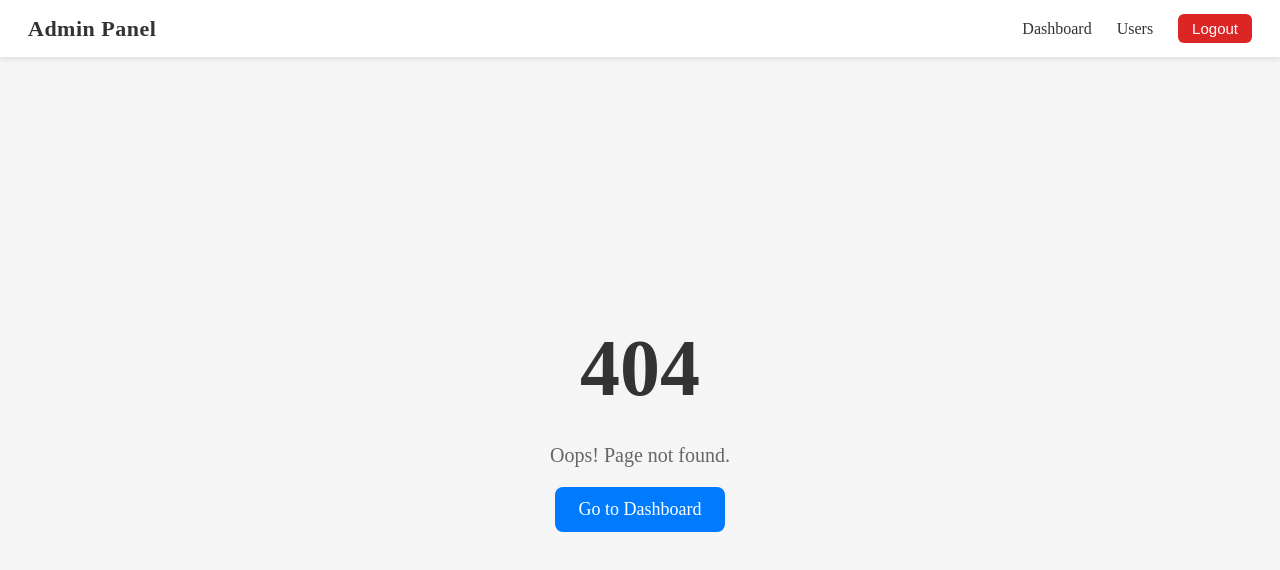
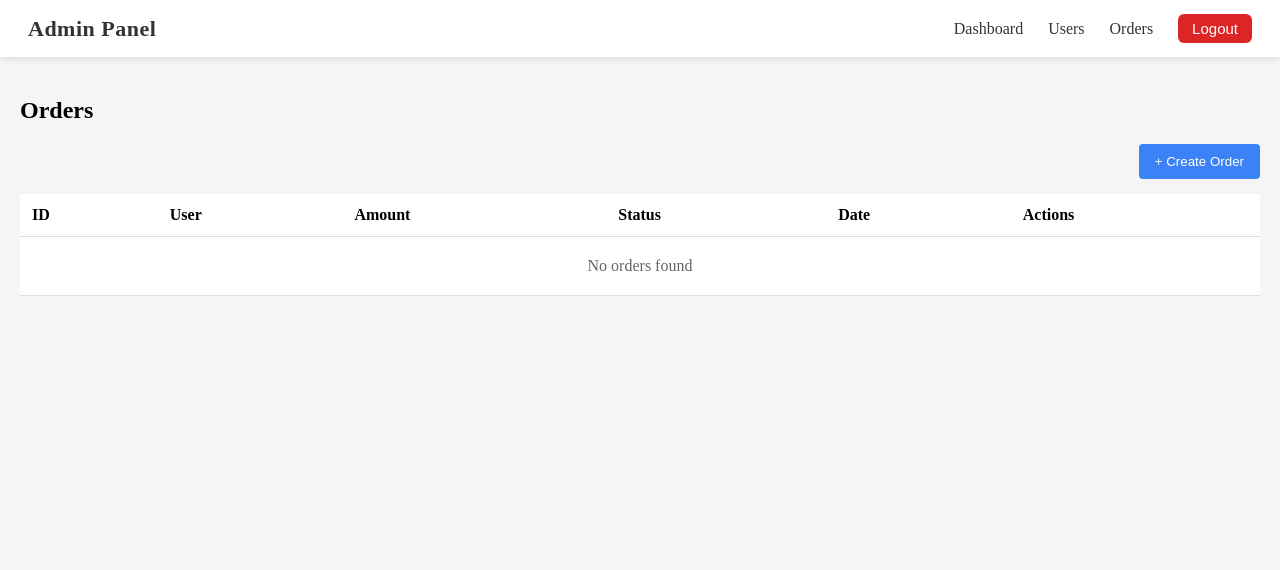
Before and after one commit to rashmipanday06/react-admin-starter, a React (Vite) app: page /orders in a window 1280 px wide. Before the commit this address had no page. Shown: the top 570 px of the page. Built offline with nearby package versions, Linux system fonts and the light colour scheme; sample sign-in values are in the browser's storage.

Commit message:
orders page completed and dashboard updated too.

```diff
--- a/src/App.tsx
+++ b/src/App.tsx
@@ -10,6 +10,7 @@ import ProtectedRoute from "./routes/protectedRoute";
 import NavBar from "./componetns/navbar";
 import CreateUser from "./componetns/user/createUser";
 import EditUser from "./componetns/user/editUser";
+import Orders from "./componetns/pages/order";
 
 function App() {
   const { token } = useAuth();   // ⬅ Get login status
@@ -61,6 +62,14 @@ function App() {
     </ProtectedRoute>
   }
 />
+       <Route
+  path="/orders"
+  element={
+    <ProtectedRoute>
+      <Orders />
+    </ProtectedRoute>
+  }
+/>
 
 
         {/* 404 page */}
--- a/src/componetns/navbar/index.tsx
+++ b/src/componetns/navbar/index.tsx
@@ -26,6 +26,7 @@ export default function NavBar() {
           <>
             <li><Link to="/dashboard">Dashboard</Link></li>
             <li><Link to="/user">Users</Link></li>
+            <li><Link to="/orders">Orders</Link></li>
 
             <li>
               <button className={styles.logoutBtn} onClick={handleLogout}>
--- a/src/componetns/pages/dashboard/index.tsx
+++ b/src/componetns/pages/dashboard/index.tsx
@@ -10,22 +10,34 @@ interface User {
   role: string;
 }
 
+interface Activity {
+  id: number;
+  activity: string;
+  time: string;
+}
+
 const Dashboard = () => {
   const [dashboard, setDashboard] = useState<any>(null);
   const [recentUsers, setRecentUsers] = useState<User[]>([]);
+  const [recentActivities, setRecentActivities] = useState<Activity[]>([]);
 
   useEffect(() => {
     // Load dashboard static data
     setDashboard(data);
 
     // Load recent users from localStorage
-    const stored = JSON.parse(localStorage.getItem("users") || "[]");
+    const storedUsers = JSON.parse(localStorage.getItem("users") || "[]");
+    const sortedUsers = storedUsers.sort((a: User, b: User) => b.id - a.id);
+    setRecentUsers(sortedUsers.slice(0, 3));
 
-    // Sort by latest created (highest ID first)
-    const sorted = stored.sort((a: User, b: User) => b.id - a.id);
-
-    // Take only **latest 3**
-    setRecentUsers(sorted.slice(0, 3));
+    // Load recent activities or set default
+    const storedActivity = JSON.parse(localStorage.getItem("activities") || "[]");
+    const defaultActivities: Activity[] = [
+      { id: 1, activity: "Admin logged in", time: "2 min ago" },
+      { id: 2, activity: "User Amit created a new account", time: "10 min ago" },
+      { id: 3, activity: "Order #1023 marked completed", time: "1 hour ago" },
+    ];
+    setRecentActivities(storedActivity.length > 0 ? storedActivity : defaultActivities);
   }, []);
 
   if (!dashboard) return <p>Loading...</p>;
@@ -50,10 +62,25 @@ const Dashboard = () => {
         ))}
       </div>
 
-      {/* Recent Users */}
+      {/* Side-by-side Recent Users & Activities */}
+      <div className={styles.row}>
+
+        {/* Recent Activities */}
+        <div className={styles.activityCard}>
+          <h3>Recent Activities</h3>
+          <div className={styles.activityList}>
+            {recentActivities.map((act) => (
+              <div key={act.id} className={styles.activityItem}>
+                <p className={styles.activityText}>{act.activity}</p>
+                <span className={styles.activityTime}>{act.time}</span>
+              </div>
+            ))}
+          </div>
+        </div>
+
+        {/* Recent Users Table */}
         <div className={styles.tableWrapper}>
           <h3>Recent Users</h3>
-
           <table className={styles.table}>
             <thead>
               <tr>
@@ -62,7 +89,6 @@ const Dashboard = () => {
                 <th>Role</th>
               </tr>
             </thead>
-
             <tbody>
               {recentUsers.length > 0 ? (
                 recentUsers.map((user) => (
@@ -82,6 +108,8 @@ const Dashboard = () => {
             </tbody>
           </table>
         </div>
+
+      </div>
     </div>
   );
 };
--- a/src/componetns/pages/dashboard/style.module.css
+++ b/src/componetns/pages/dashboard/style.module.css
@@ -49,9 +49,56 @@
   font-size: 15px;
 }
 
+/* Flex Row for Users & Activities */
+.row {
+  display: flex;
+  gap: 20px;
+  margin-top: 30px;
+  flex-wrap: wrap;
+}
+
+/* Activity Card */
+.activityCard {
+  flex: 1;
+  max-width: 40%;
+  background: #fff;
+  padding: 18px;
+  border-radius: 10px;
+  box-shadow: 0px 2px 8px rgba(0,0,0,0.1);
+}
+
+.activityList {
+  margin-top: 10px;
+}
+
+.activityItem {
+  padding: 12px;
+  border-bottom: 1px solid #eee;
+  display: flex;
+  justify-content: space-between;
+}
+
+.activityItem:last-child {
+  border-bottom: none;
+}
+
+.activityText {
+  font-size: 14px;
+  color: #333;
+}
+
+.activityTime {
+  font-size: 12px;
+  color: #888;
+}
+
 /* Table Wrapper */
 .tableWrapper {
-  margin-top: 40px;
+  flex: 1.5;
+  background: #fff;
+  padding: 18px;
+  border-radius: 10px;
+  box-shadow: 0px 2px 8px rgba(0,0,0,0.1);
 }
 
 .tableWrapper h3 {
@@ -64,10 +111,8 @@
 .table {
   width: 100%;
   border-collapse: collapse;
-  background: #fff;
   border-radius: 10px;
   overflow: hidden;
-  box-shadow: 0 3px 10px rgba(0, 0, 0, 0.08);
 }
 
 .table th,
@@ -86,7 +131,6 @@
   color: #444;
 }
 
-/* Rows */
 .table tbody tr:nth-child(even) {
   background: #fafafa;
 }
@@ -100,9 +144,24 @@
   color: #333;
 }
 
+.noData {
+  text-align: center;
+  padding: 12px;
+  color: #888;
+  font-size: 14px;
+}
+
 /* Responsive for Mobile */
 @media (max-width: 768px) {
   .card {
     width: 100%;
   }
+
+  .row {
+    flex-direction: column;
+  }
+
+  .activityCard, .tableWrapper {
+    max-width: 100%;
+  }
 }
--- /dev/null
+++ b/src/componetns/pages/order/index.tsx
@@ -0,0 +1,119 @@
+import { useEffect, useState } from "react";
+import styles from "./style.module.css";
+import { useNavigate } from "react-router-dom";
+import ConfirmModal from "../../common/modal";
+
+interface Order {
+  id: number;
+  userName: string;
+  amount: number;
+  status: "Paid" | "Pending" | "Cancelled";
+  date: string;
+}
+
+const Orders = () => {
+  const [orders, setOrders] = useState<Order[]>([]);
+  const [deleteId, setDeleteId] = useState<number | null>(null);
+
+  const navigate = useNavigate();
+
+  useEffect(() => {
+    const stored = JSON.parse(localStorage.getItem("orders") || "[]");
+    const sorted = stored.sort((a: Order, b: Order) => b.id - a.id);
+    setOrders(sorted);
+  }, []);
+
+  const handleAddOrder = () => {
+    navigate("/create-order");
+  };
+
+  const handleDelete = () => {
+    if (deleteId === null) return;
+
+    const stored = JSON.parse(localStorage.getItem("orders") || "[]");
+    const updated = stored.filter((o: Order) => o.id !== deleteId);
+
+    localStorage.setItem("orders", JSON.stringify(updated));
+    setOrders(updated);
+
+    setDeleteId(null);
+  };
+
+  return (
+    <div className={styles.container}>
+      <h2 className={styles.title}>Orders</h2>
+
+      <div className={styles.topBar}>
+        <button className={styles.addButton} onClick={handleAddOrder}>
+          + Create Order
+        </button>
+      </div>
+
+      <table className={styles.table}>
+        <thead>
+          <tr>
+            <th>ID</th>
+            <th>User</th>
+            <th>Amount</th>
+            <th>Status</th>
+            <th>Date</th>
+            <th>Actions</th>
+          </tr>
+        </thead>
+
+        <tbody>
+          {orders.map((o) => (
+            <tr key={o.id}>
+              <td>{o.id}</td>
+              <td>{o.userName}</td>
+              <td>₹{o.amount}</td>
+
+              <td>
+                <span className={`${styles.badge} ${styles[o.status.toLowerCase()]}`}>
+                  {o.status}
+                </span>
+              </td>
+
+              <td>{o.date}</td>
+
+              <td className={styles.actions}>
+                <button
+                  className={styles.edit}
+                  onClick={() => navigate(`/edit-order/${o.id}`)}
+                >
+                  Edit
+                </button>
+
+                <button
+                  className={styles.delete}
+                  onClick={() => setDeleteId(o.id)}
+                >
+                  Delete
+                </button>
+              </td>
+            </tr>
+          ))}
+
+          {orders.length === 0 && (
+            <tr>
+              <td colSpan={6} className={styles.noData}>
+                No orders found
+              </td>
+            </tr>
+          )}
+        </tbody>
+      </table>
+
+      {deleteId !== null && (
+        <ConfirmModal
+          title="Delete Order"
+          message="Are you sure you want to delete this order?"
+          onCancel={() => setDeleteId(null)}
+          onConfirm={handleDelete}
+        />
+      )}
+    </div>
+  );
+};
+
+export default Orders;
--- /dev/null
+++ b/src/componetns/pages/order/style.module.css
@@ -0,0 +1,79 @@
+.container {
+  padding: 20px;
+}
+
+.title {
+  font-size: 24px;
+  margin-bottom: 20px;
+}
+
+.topBar {
+  display: flex;
+  justify-content: flex-end;
+  margin-bottom: 15px;
+}
+
+.addButton {
+  background: #3b82f6;
+  color: white;
+  padding: 10px 16px;
+  border: none;
+  cursor: pointer;
+  border-radius: 4px;
+}
+
+.table {
+  width: 100%;
+  border-collapse: collapse;
+  background: white;
+}
+
+th, td {
+  padding: 12px;
+  border-bottom: 1px solid #ddd;
+  text-align: left;
+}
+
+.actions button {
+  margin-right: 10px;
+}
+
+.edit {
+  background: #10b981;
+  color: white;
+  border: none;
+  padding: 6px 12px;
+  border-radius: 4px;
+}
+
+.delete {
+  background: #ef4444;
+  color: white;
+  border: none;
+  padding: 6px 12px;
+  border-radius: 4px;
+}
+
+.noData {
+  text-align: center;
+  padding: 20px;
+  color: #666;
+}
+
+.badge {
+  padding: 6px 10px;
+  border-radius: 4px;
+  color: white;
+}
+
+.paid {
+  background: #10b981;
+}
+
+.pending {
+  background: #f59e0b;
+}
+
+.cancelled {
+  background: #ef4444;
+}
```
Lines whose indentation alone changed are shown as unchanged.
